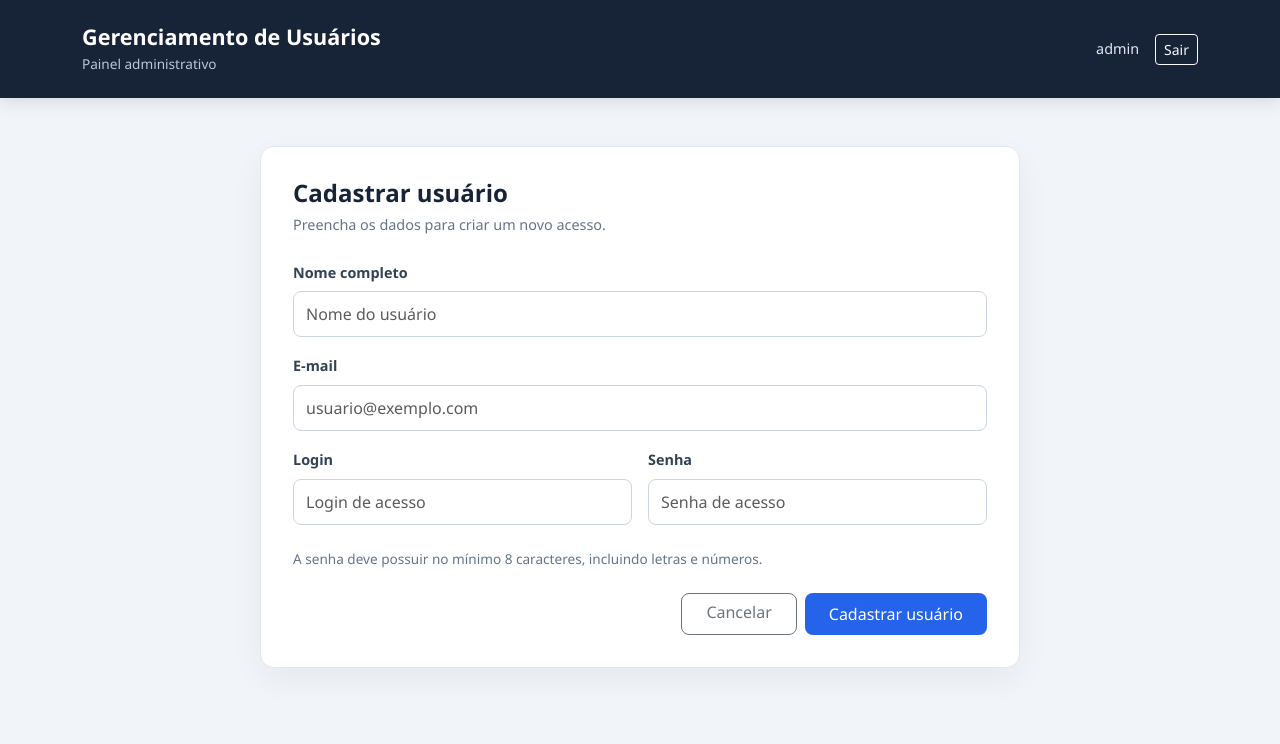
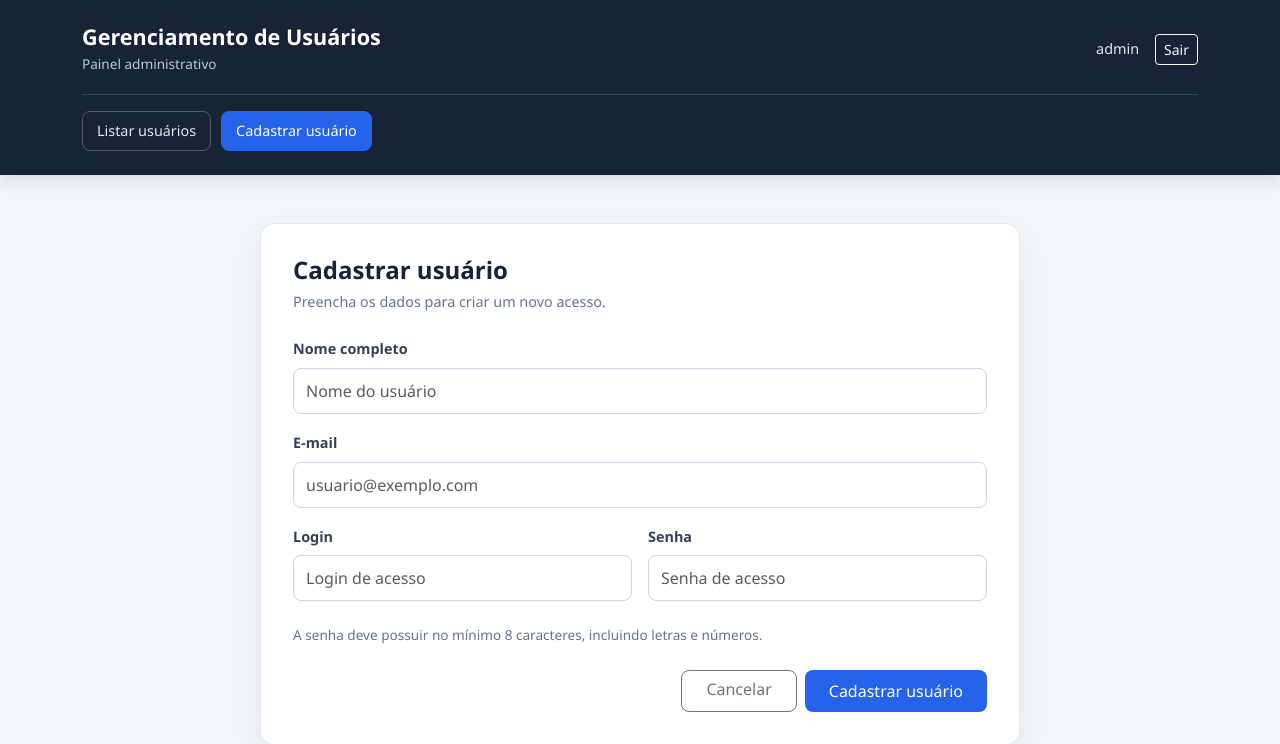
Before and after one commit to alunosenac2026/uc4-aula18-17Nov-avaliativa-final-front-back-database, a PHP site: page /usuarios/insert.php in a window 1280 px wide. Shown: the top 744 px of the page. Run offline with PHP 8.4, Linux system fonts and the light colour scheme; a user stored in the database is signed in; a stand-in replaces the project's code that opens the database connection.

Commit message:
Adiciona navegacao reutilizavel nas paginas do CRUD

```diff
--- a/assets/css/style.css
+++ b/assets/css/style.css
@@ -300,3 +300,53 @@ body {
     }
 
 }
+
+
+/* =========================================
+   Navegação administrativa
+========================================= */
+
+.sistema-navegacao {
+    display: flex;
+    flex-wrap: wrap;
+    gap: 10px;
+    margin-top: 20px;
+    padding-top: 16px;
+    border-top: 1px solid rgba(255, 255, 255, 0.15);
+}
+
+.sistema-nav-link {
+    display: inline-flex;
+    align-items: center;
+    min-height: 38px;
+    padding: 8px 14px;
+    border: 1px solid rgba(255, 255, 255, 0.25);
+    border-radius: 8px;
+    color: #e2e8f0;
+    font-size: 0.9rem;
+    font-weight: 500;
+    text-decoration: none;
+    transition: background-color 0.2s ease;
+}
+
+.sistema-nav-link:hover,
+.sistema-nav-link:focus-visible {
+    background-color: rgba(255, 255, 255, 0.12);
+    color: #ffffff;
+}
+
+.sistema-nav-link.ativo {
+    border-color: var(--cor-secundaria);
+    background-color: var(--cor-secundaria);
+    color: #ffffff;
+}
+
+@media (max-width: 480px) {
+
+    .sistema-nav-link {
+        flex: 1 1 auto;
+        justify-content: center;
+        text-align: center;
+    }
+
+}
--- /dev/null
+++ b/includes/navegacao.php
@@ -0,0 +1,34 @@
+
+<?php
+
+$paginaAtual = basename($_SERVER['SCRIPT_NAME']);
+
+?>
+
+<nav class="sistema-navegacao" aria-label="Navegação principal">
+
+    <a
+        href="select.php"
+        class="sistema-nav-link <?= $paginaAtual === 'select.php'
+            ? 'ativo'
+            : '' ?>"
+        <?= $paginaAtual === 'select.php'
+            ? 'aria-current="page"'
+            : '' ?>
+    >
+        Listar usuários
+    </a>
+
+    <a
+        href="insert.php"
+        class="sistema-nav-link <?= $paginaAtual === 'insert.php'
+            ? 'ativo'
+            : '' ?>"
+        <?= $paginaAtual === 'insert.php'
+            ? 'aria-current="page"'
+            : '' ?>
+    >
+        Cadastrar usuário
+    </a>
+
+</nav>
--- a/usuarios/insert.php
+++ b/usuarios/insert.php
@@ -207,6 +207,8 @@ if ($_SERVER['REQUEST_METHOD'] === 'POST') {
 
             </div>
 
+            <?php require __DIR__ . "/../includes/navegacao.php"; ?>
+
         </div>
 
     </header>
--- a/usuarios/select.php
+++ b/usuarios/select.php
@@ -115,6 +115,8 @@ if (
                 </div>
 
             </div>
+
+            <?php require __DIR__ . "/../includes/navegacao.php"; ?>
 
         </div>
 
--- a/usuarios/update.php
+++ b/usuarios/update.php
@@ -293,6 +293,8 @@ if ($_SERVER['REQUEST_METHOD'] === 'POST') {
 
             </div>
 
+            <?php require __DIR__ . "/../includes/navegacao.php"; ?>
+
         </div>
 
     </header>
```
